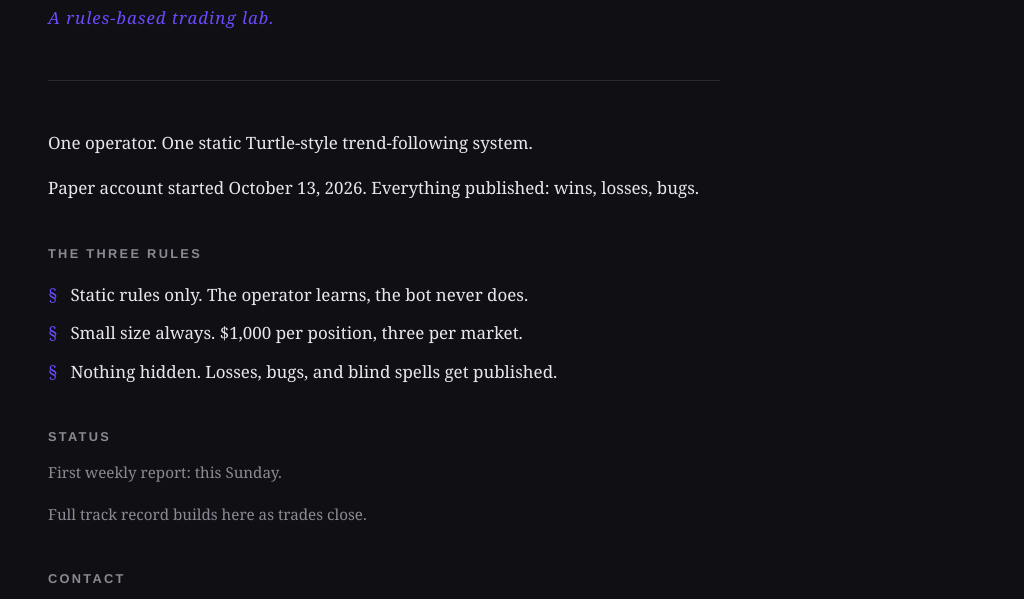
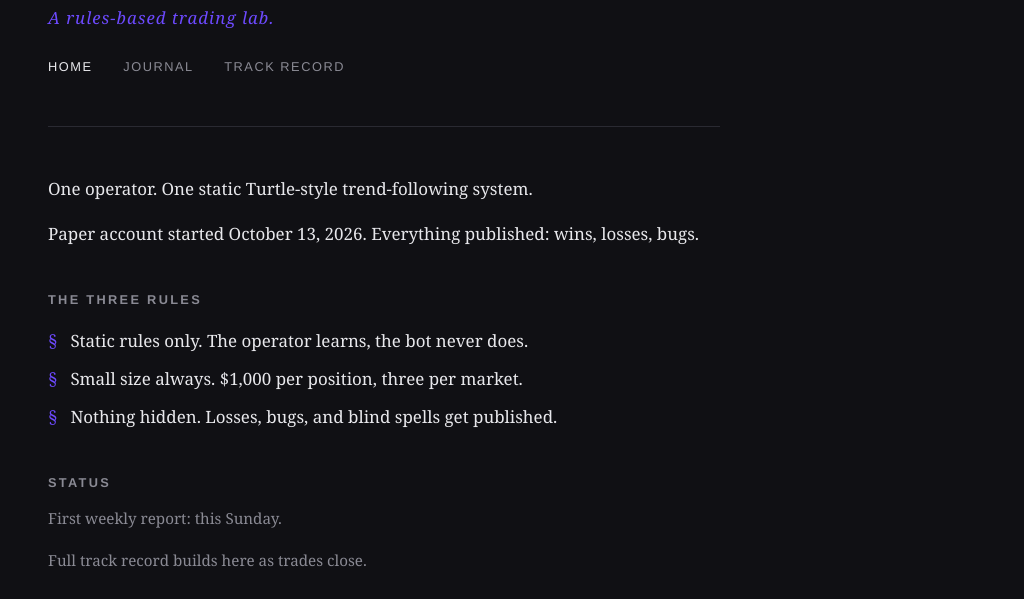
Before and after one commit to kortanalab/kortanalab.github.io, a plain HTML site: page index.html in a window 1280 px wide. Shown: the part 175-774 px from the top of the page, without its empty margins (256-1280 px from the left). Drawn offline with Linux system fonts and the light colour scheme.

Commit message:
Add site navigation bar to index.html

```diff
--- a/index.html
+++ b/index.html
@@ -40,6 +40,15 @@
     letter-spacing: 0.06em;
     font-style: italic;
   }
+  .sitenav {
+    font-family: 'Helvetica Neue', Helvetica, Arial, sans-serif;
+    font-size: 0.8rem;
+    letter-spacing: 0.12em;
+    text-transform: uppercase;
+    margin-top: 1.5rem;
+  }
+  .sitenav a { color: var(--dim); text-decoration: none; margin-right: 1.6rem; }
+  .sitenav a:hover, .sitenav a[aria-current] { color: var(--text); }
   main h2 {
     font-family: 'Helvetica Neue', Helvetica, Arial, sans-serif;
     font-size: 0.8rem;
@@ -97,6 +106,11 @@
   <header>
     <div class="wordmark">KORTANA</div>
     <div class="tagline" data-en="A rules-based trading lab." data-fr="Un laboratoire de trading fondé sur des règles.">A rules-based trading lab.</div>
+    <nav class="sitenav">
+      <a href="/" aria-current="page" data-en="Home" data-fr="Accueil">Home</a>
+      <a href="/journal/" data-en="Journal" data-fr="Journal">Journal</a>
+      <a href="/track-record/" data-en="Track record" data-fr="Historique">Track record</a>
+    </nav>
   </header>
 
   <main>
```
